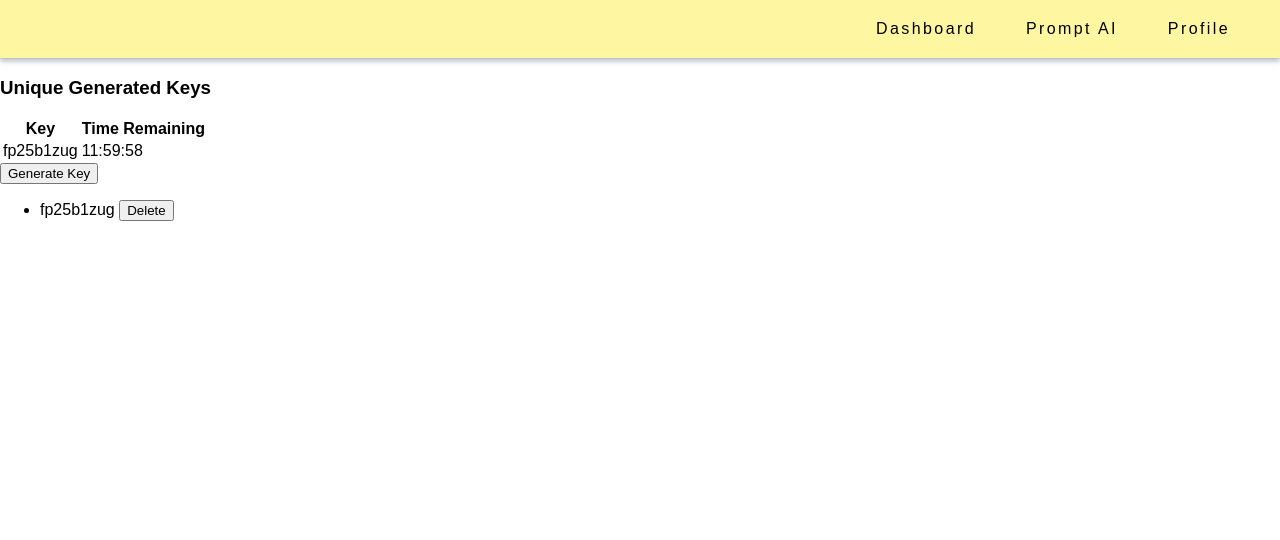
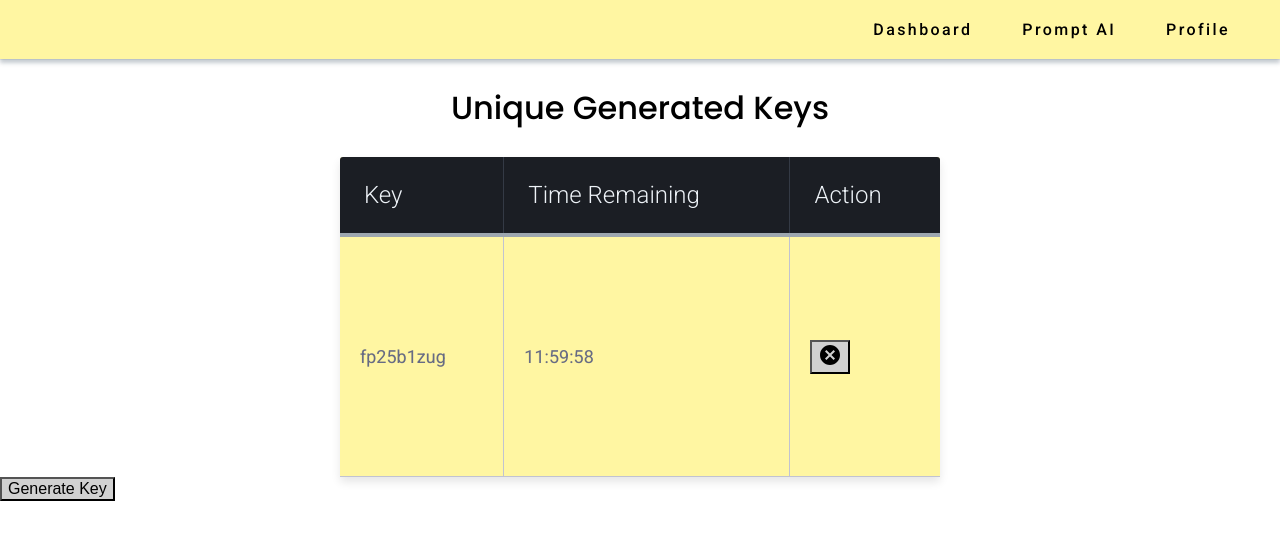
Before and after one commit to BaldoHado/Health-Misinformation-AI-App, a React (Create React App) app in the folder my-app/: page /admin in a window 1280 px wide. Both pictures are taken after a click on the button "Generate Key". Shown: the top 540 px of the page. Built offline with nearby package versions, Linux system fonts and the light colour scheme.

Commit message:
admin styling

```diff
--- a/my-app/src/components/Admin/AdminPortal.module.scss
+++ b/my-app/src/components/Admin/AdminPortal.module.scss
@@ -12,14 +12,22 @@
 @import url(https://fonts.googleapis.com/css?family=Roboto:400,500,700,300,100);
 
 body {
-  background-color: #3e94ec;
+  background-color: #ffffff;
   font-family: "Roboto", helvetica, arial, sans-serif;
   font-size: 16px;
   font-weight: 400;
   text-rendering: optimizeLegibility;
 }
 
-div.table-title {
+button {
+  background-color: #d1d1d1;
+  font-size: 16px;
+  font-weight: 400;
+  flex-direction: center;
+  text-align: center;
+}
+
+div.tabletitle {
   display: block;
   margin: auto;
   max-width: 600px;
@@ -27,20 +35,18 @@ div.table-title {
   width: 100%;
 }
 
-.table-title h3 {
-  color: #fafafa;
-  font-size: 30px;
-  font-weight: 400;
-  font-style: normal;
-  font-family: "Roboto", helvetica, arial, sans-serif;
-  text-shadow: -1px -1px 1px rgba(0, 0, 0, 0.1);
-  text-transform: uppercase;
+.tabletitle h3 {
+  font-size: 32px;
+  font-weight: 500;
+  font-family: "Poppins", sans-serif;
+  line-height: 24px;
+  text-align: center;
 }
 
 /*** Table Styles **/
 
-.table-fill {
-  background: white;
+.tablefill {
+  background: #fff6a2;
   border-radius: 3px;
   border-collapse: collapse;
   height: 320px;
@@ -53,16 +59,20 @@ div.table-title {
 }
 
 th {
-  color: #d5dde5;
+  color: #edf2f7;
   background: #1b1e24;
   border-bottom: 4px solid #9ea7af;
   border-right: 1px solid #343a45;
-  font-size: 23px;
-  font-weight: 100;
+  font-size: 24px;
+  font-weight: 350;
   padding: 24px;
   text-align: left;
   text-shadow: 0 1px 1px rgba(0, 0, 0, 0.1);
   vertical-align: middle;
+}
+
+.table-hover tbody tr:hover td {
+  background: #f5f5f5;
 }
 
 th:first-child {
@@ -76,17 +86,11 @@ th:last-child {
 
 tr {
   border-top: 1px solid #c1c3d1;
-  border-bottom-: 1px solid #c1c3d1;
+  border-bottom: 1px solid #c1c3d1;
   color: #666b85;
   font-size: 16px;
   font-weight: normal;
   text-shadow: 0 1px 1px rgba(256, 256, 256, 0.1);
-}
-
-tr:hover td {
-  background: #4e5066;
-  color: #ffffff;
-  border-top: 1px solid #22262e;
 }
 
 tr:first-child {
@@ -98,11 +102,7 @@ tr:last-child {
 }
 
 tr:nth-child(odd) td {
-  background: #ebebeb;
-}
-
-tr:nth-child(odd):hover td {
-  background: #4e5066;
+  background: #fff6a2;
 }
 
 tr:last-child td:first-child {
@@ -114,40 +114,25 @@ tr:last-child td:last-child {
 }
 
 td {
-  background: #ffffff;
+  background: #fffed5;
   padding: 20px;
   text-align: left;
   vertical-align: middle;
-  font-weight: 300;
+  font-weight: 400;
   font-size: 18px;
-  text-shadow: -1px -1px 1px rgba(0, 0, 0, 0.1);
-  border-right: 1px solid #c1c3d1;
+  text-shadow: -0.5px -0.5px 0.5px rgba(0, 0, 0, 0.1);
+  border-right: 1.5px solid #c1c3d1;
+  border-bottom: 1.5px solid #c1c3d1;
 }
 
 td:last-child {
   border-right: 0px;
 }
 
-th.text-left {
-  text-align: left;
-}
-
 th.text-center {
   text-align: center;
-}
-
-th.text-right {
-  text-align: right;
-}
-
-td.text-left {
-  text-align: left;
 }
 
 td.text-center {
   text-align: center;
 }
-
-td.text-right {
-  text-align: right;
-}
--- a/my-app/src/components/Admin/AdminPortal.tsx
+++ b/my-app/src/components/Admin/AdminPortal.tsx
@@ -1,4 +1,6 @@
 import React, { useState, useEffect, useCallback } from "react";
+import styles from "./AdminPortal.module.scss";
+import CancelIcon from "@mui/icons-material/Cancel";
 
 const AdminPortal: React.FC = () => {
   const [keys, setKeys] = useState<string[]>([]);
@@ -43,38 +45,42 @@ const AdminPortal: React.FC = () => {
 
   return (
     <div>
-      <div className="table-title">
+      <div className={styles.tabletitle}>
         <h3>Unique Generated Keys</h3>
       </div>
-      <table className="table-fill">
+      <table className={styles.tablefill}>
         <thead>
           <tr>
             <th className="text-left">Key</th>
-            <th className="text-left">Time Remaining</th>
+            <th className="text-center">Time Remaining</th>
+            <th className="text-center">Action</th>
           </tr>
         </thead>
         <tbody className="table-hover">
           {keys.map((key) => (
             <tr key={key}>
-              <td className="text-left">{key}</td>
-              <td className="text-left">
+              <td className={styles.textCenter}>{key}</td>
+              <td className={styles.textCenter}>
                 <Timer
                   expirationTime={12 * 60 * 60 * 1000}
                   onExpiration={() => handleKeyExpiration(key)}
                 />
               </td>
+              <td className={styles.textCenter}>
+                <button
+                  className={styles.textCenter}
+                  onClick={() => deleteKey(key)}
+                >
+                  <CancelIcon />
+                </button>
+              </td>
             </tr>
           ))}
         </tbody>
       </table>
-      <button onClick={addKey}>Generate Key</button>
-      <ul>
-        {keys.map((key) => (
-          <li key={key}>
-            {key} <button onClick={() => deleteKey(key)}>Delete</button>
-          </li>
-        ))}
-      </ul>
+      <button className={styles.textCenter} onClick={addKey}>
+        Generate Key
+      </button>
     </div>
   );
 };
```
